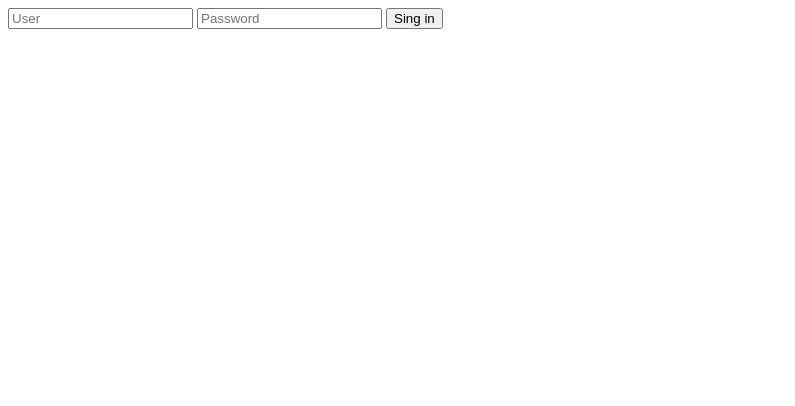
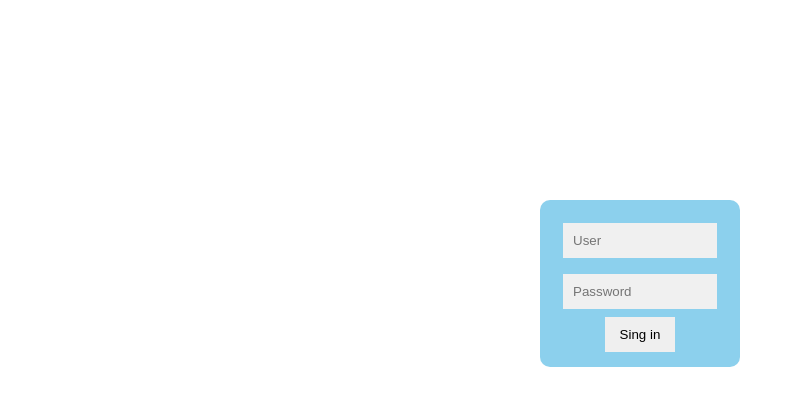
Before and after one commit to b3r1u/Login, a plain HTML site: page index.html in a window 1280 px wide. Shown: the whole page, without its empty margins (0-795 px from the left). Drawn offline with Linux system fonts and the light colour scheme.

Commit message:
feat: creared a css file and imported to index.html

```diff
--- /dev/null
+++ b/Style.css
@@ -0,0 +1,41 @@
+* {
+    margin: 0;
+    box-sizing: border-box;
+}
+
+/* Estilização da div com os inputs */
+
+.box {
+    width: 200px;
+    padding: 15px;
+    border-radius: 10px;
+    display: flex;
+    flex-direction: column;
+    margin: auto;
+    margin-top: 200px;
+    background-color: #8cd0ed;
+}
+
+/* Estilização componentes de input */
+
+#user,
+#pass {
+    margin: 8px;
+    padding: 10px;
+    background-color: #f0f0f0;
+    border: 1px solid #ccc;
+    border: none;
+}
+
+#into {
+    width: 70px;
+    margin: auto;
+    padding: 10px;
+    border: none;
+    cursor: pointer;
+}
+
+#into:hover {
+    width: 80px;
+    transition: .5s;
+}
--- a/index.html
+++ b/index.html
@@ -3,15 +3,18 @@
 <head>
     <meta charset="UTF-8">
     <meta name="viewport" content="width=device-width, initial-scale=1.0">
+    <link rel="stylesheet" href="Style.css">
     <title>Login</title>
 </head>
 <body>
+
     <div class="box">
         <input id="user" type="email" placeholder="User">
         <input id="pass" type="password" placeholder="Password">
-        <button> Sing in </button>
+        <button id="into"> Sing in </button>
     </div>
 
     <script src="Login.js"></script>
+
 </body>
 </html>
```
